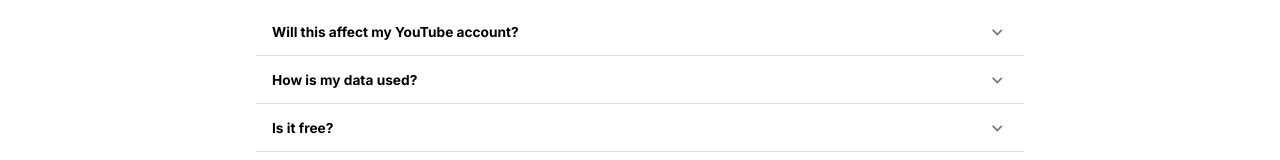
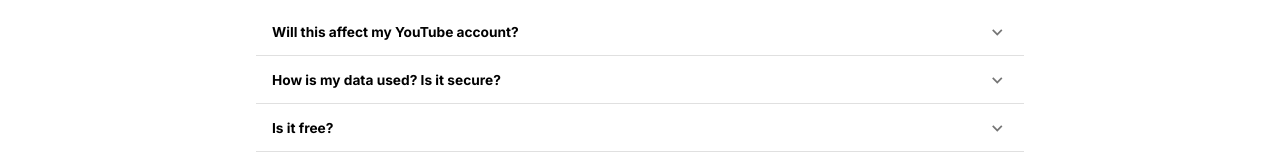
Before and after one commit to kev-liang/yt-thumbnail-site, a Next.js app: page / in a window 1280 px wide. Shown: the part 2822-2982 px from the top of the page. Built offline with nearby package versions, Linux system fonts and the light colour scheme; a web font is replaced by a local one; what @mui/material-nextjs would draw is missing.

Commit message:
Add free tier and data faq msg

```diff
--- a/src/app/components/Faq.tsx
+++ b/src/app/components/Faq.tsx
@@ -14,14 +14,14 @@ const faqs = [
       "No, this extension only modifies the images and text in your browser and does not interact with your YouTube account.",
   },
   {
-    question: "How is my data used?",
+    question: "How is my data used? Is it secure?",
     answer:
-      " Your data is only used for displaying data in the extension or on the YouTube page. It is not sold to any third-parties.",
+      "Your data is only used for displaying data in the extension or on the YouTube page. It is not sold to any third-parties. Your data is encrypted in transit and at rest.",
   },
   {
     question: "Is it free?",
     answer:
-      "Yes there is a free tier plan with 5 uploads and 10 swaps per month.",
+      "Yes there is a free tier plan with 5 uploads and 10 swaps per month. For unlimited swaps, it is 3.99 / month with a monthly plan or 34.99 / yr with a yearly plan.",
   },
   {
     question: "Can I downgrade / cancel my plan?",
```
